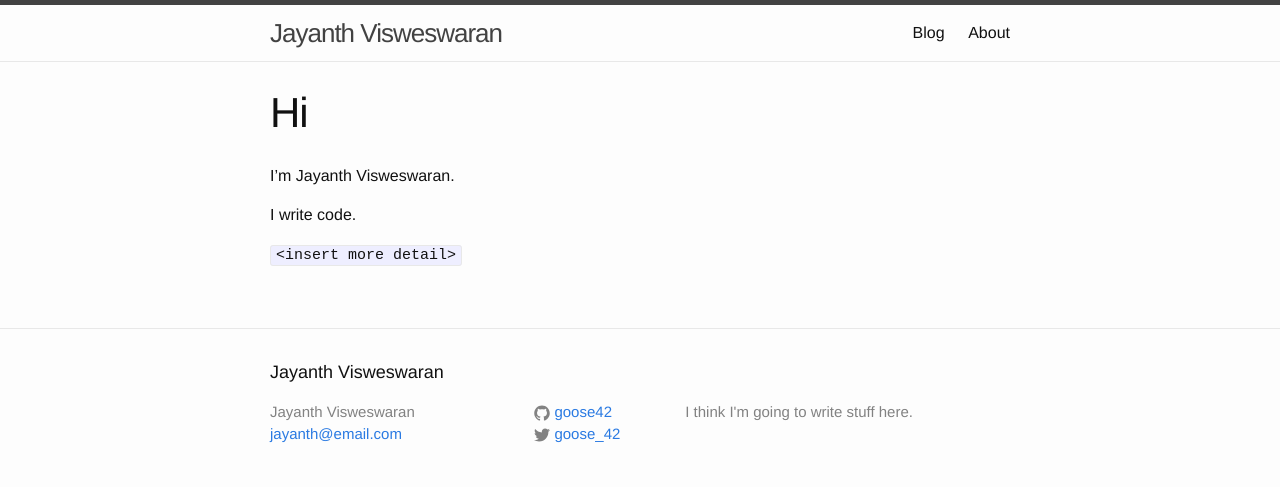
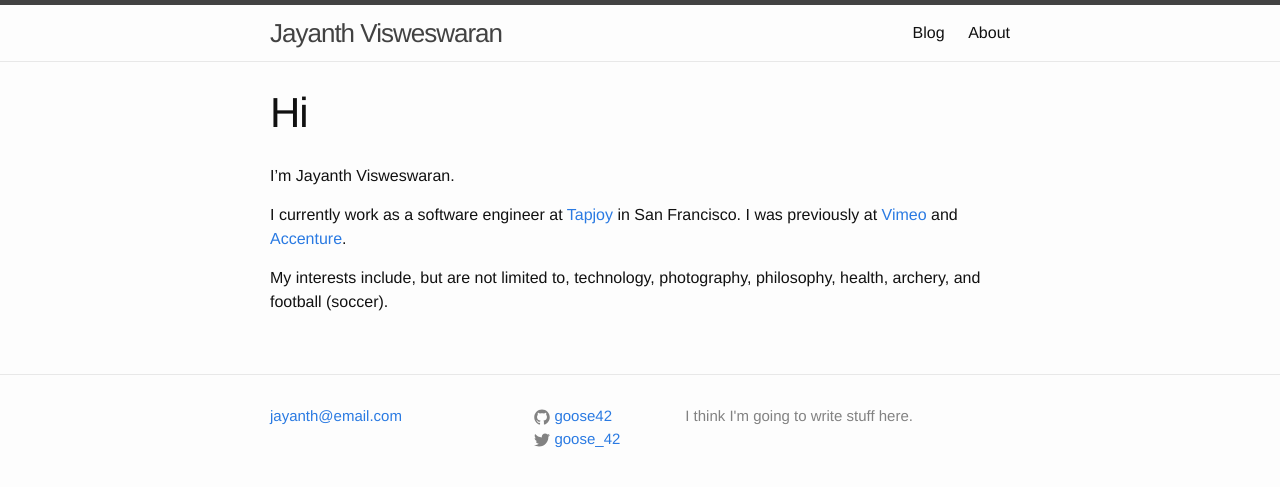
Before and after one commit to goose42/goose42.github.io, a Jekyll site: the page built from index.md, in a window 1280 px wide. Shown: the top 487 px of the page. Built offline with Jekyll 4.4.1, drawn with Linux system fonts in a browser that asks for light colours.

Commit message:
Changes to the about me, and the footer

```diff
--- a/_includes/footer.html
+++ b/_includes/footer.html
@@ -2,12 +2,9 @@
 
   <div class="wrapper">
 
-    <h2 class="footer-heading">{{ site.title }}</h2>
-
     <div class="footer-col-wrapper">
       <div class="footer-col footer-col-1">
         <ul class="contact-list">
-          <li>{{ site.title }}</li>
           <li><a href="mailto:{{ site.email }}">{{ site.email }}</a></li>
         </ul>
       </div>
--- a/index.md
+++ b/index.md
@@ -7,6 +7,11 @@ heading: Hi
 
 I'm Jayanth Visweswaran.
 
-I write code.
+I currently work as a software engineer at [Tapjoy][tapjoy]{:target="_blank"} in San Francisco.
+I was previously at [Vimeo][vimeo]{:target="_blank"} and [Accenture][accenture]{:target="_blank"}.
 
-`<insert more detail>`
+My interests include, but are not limited to, technology, photography, philosophy, health, archery, and football (soccer).
+
+[tapjoy]: https://home.tapjoy.com/
+[vimeo]: https://vimeo.com/goose42
+[accenture]: https://www.accenture.com/
```
